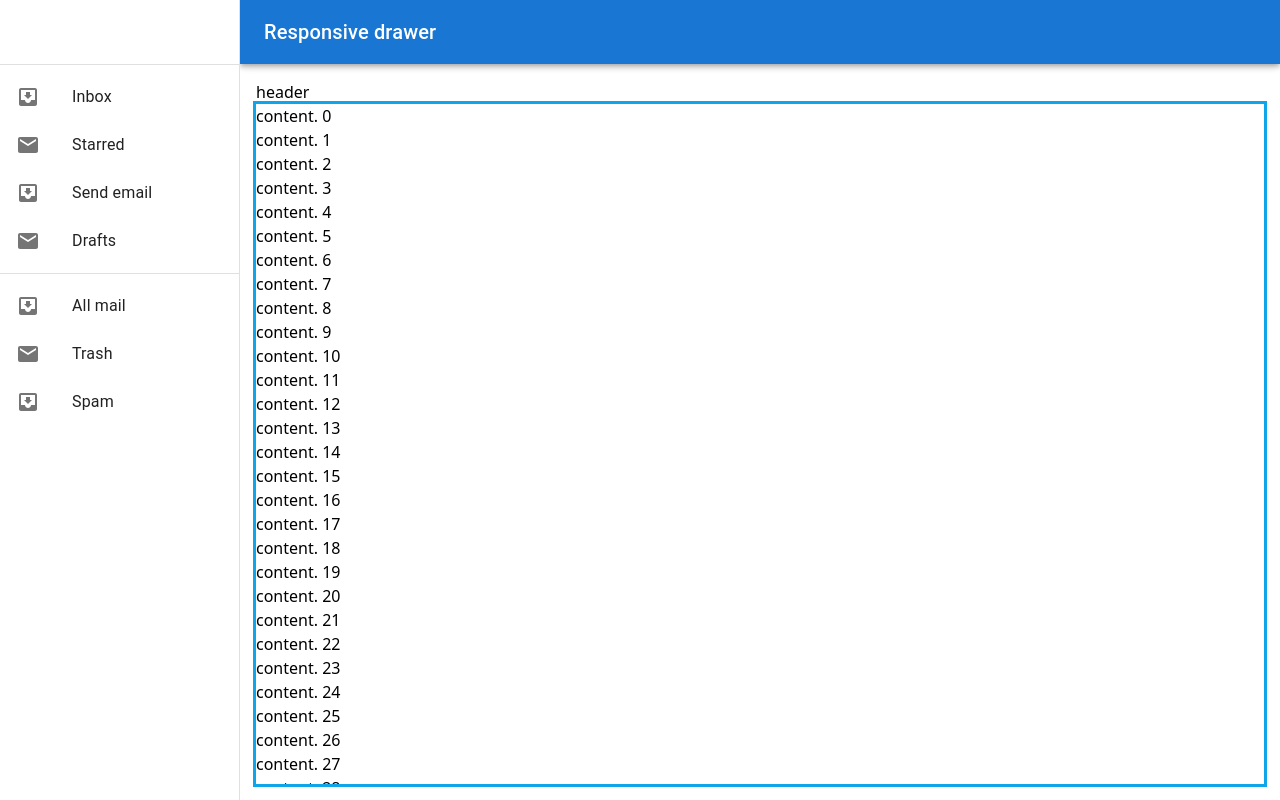
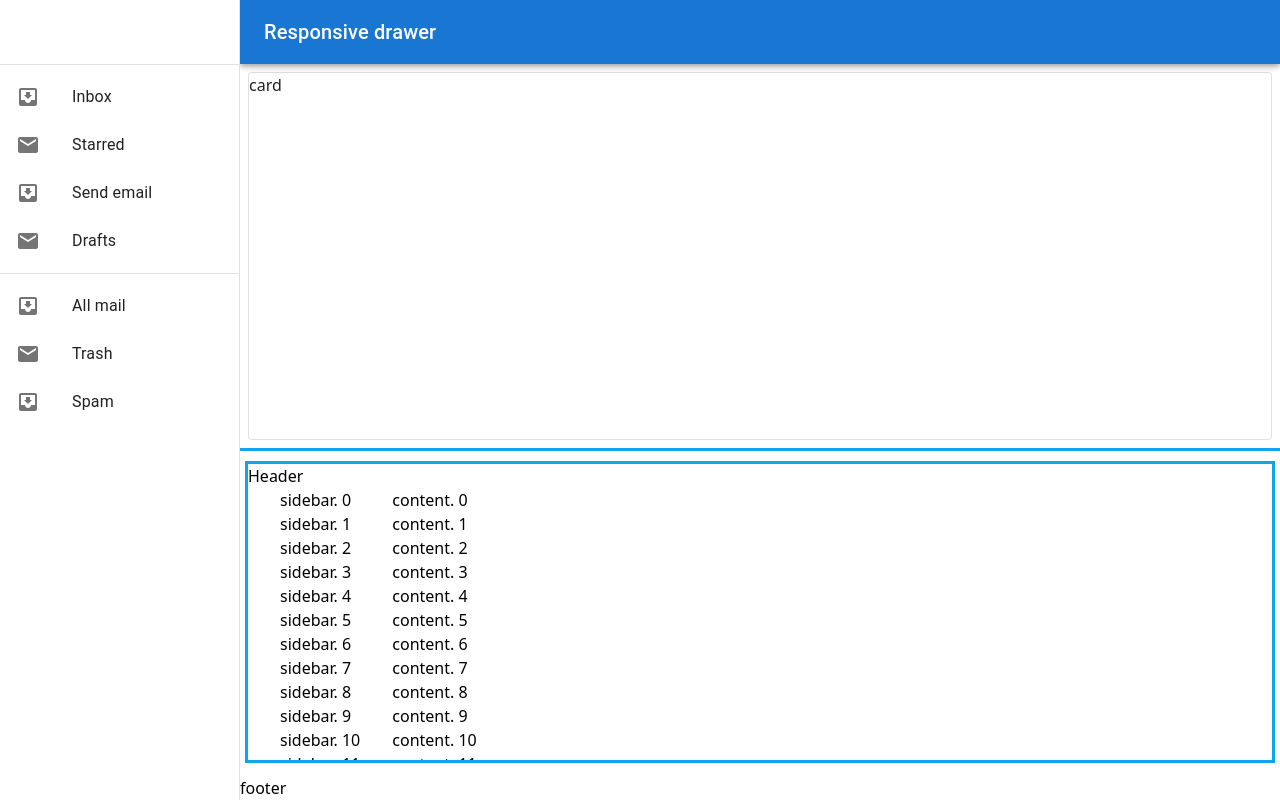
Before and after one commit to VunkLai/React-Scaffold, a React (Vite) app: page /user/profile in a window 1280 px wide. Built offline with nearby package versions, Linux system fonts and the light colour scheme.

Commit message:
feat: research an complex flexbox and overflow

```diff
--- a/src/layouts/User.tsx
+++ b/src/layouts/User.tsx
@@ -128,7 +128,7 @@ const User = () => {
           height: "100vh",
         }}
       >
-        <div className="flex flex-col max-h-full overflow-hidden">
+        <div className="flex flex-col max-h-full">
           <Toolbar />
           <Outlet />
         </div>
--- a/src/pages/user/Profile.tsx
+++ b/src/pages/user/Profile.tsx
@@ -1,18 +1,35 @@
-const content = Array.from({ length: 100 }, () => ({
+import { Card } from "@mui/material";
+
+const content = Array.from({ length: 50 }, () => ({
   label: "content",
 }));
 
 const Profile = () => {
   return (
-    <div className="flex flex-col min-h-full p-4">
-      <div>header</div>
-      <div className="overflow-y-auto dev">
-        {content.map((item, index) => (
-          <div key={index}>
-            {item.label}. {index}
+    <div className="flex flex-col min-h-full gap-2">
+      <div className="flex-shrink-0 p-2 dev h-96">
+        <Card sx={{ weight: 1, height: 1 }} variant="outlined">
+          card
+        </Card>
+      </div>
+      <div className="flex flex-col min-h-full m-2 dev">
+        <h1>Header</h1>
+        <div className="flex gap-4 px-4 overflow-hidden">
+          <div className="px-4 overflow-y-auto">
+            {content.map((_, index) => (
+              <div key={index}>sidebar. {index}</div>
+            ))}
           </div>
-        ))}
+          <div className="flex-grow overflow-y-auto">
+            {content.map((item, index) => (
+              <div key={index}>
+                {item.label}. {index}
+              </div>
+            ))}
+          </div>
+        </div>
       </div>
+      <div className="">footer</div>
     </div>
   );
 };
```
